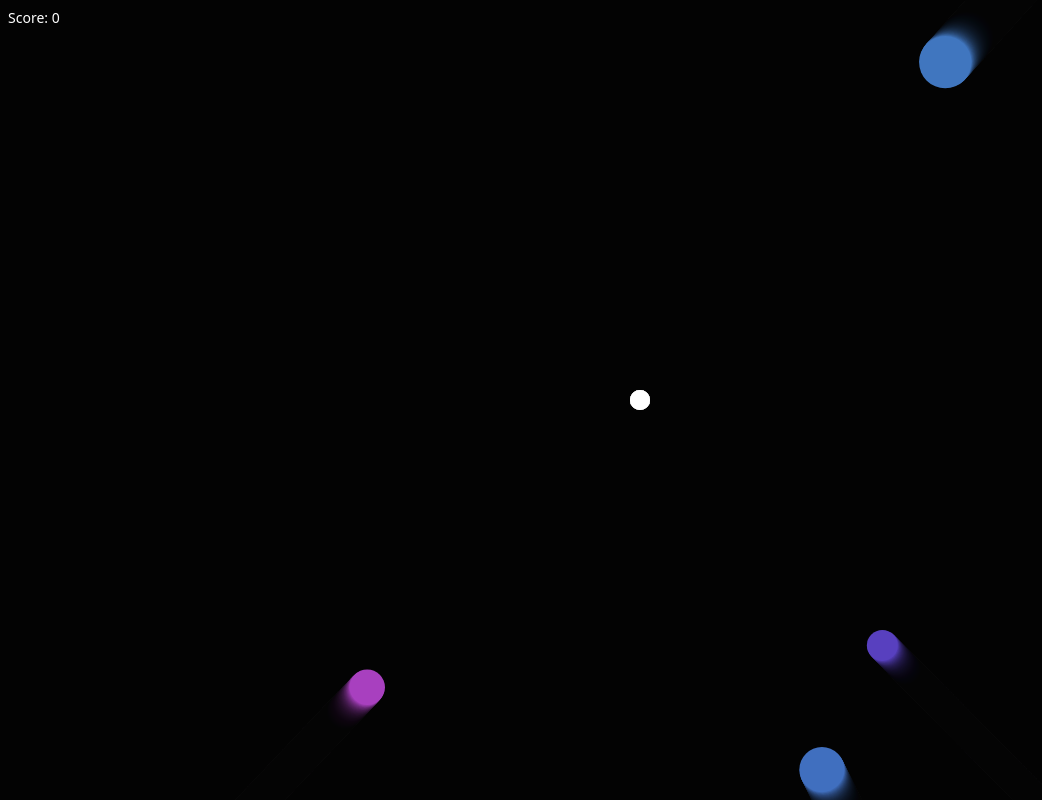
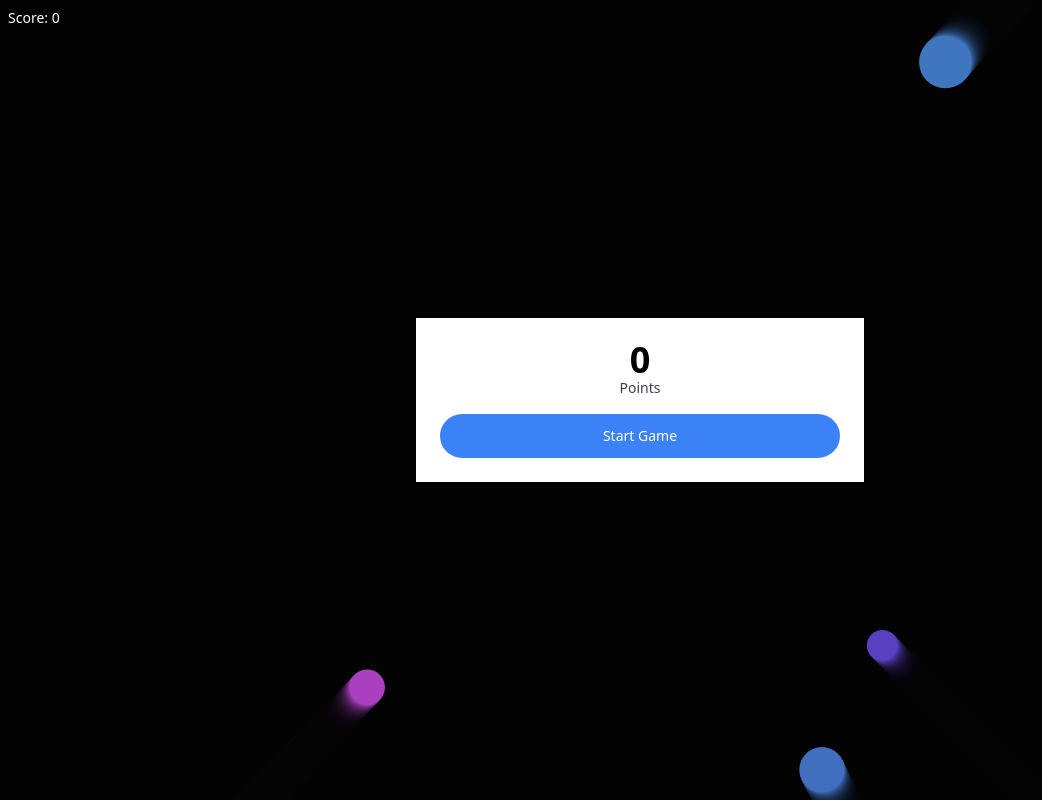
Before and after one commit to maecana/midPlayer, a plain HTML site: page index.html in a window 1280 px wide. Shown: the whole page, without its empty margins (0-1042 px from the left). Drawn offline with nearby package versions, Linux system fonts and the light colour scheme.

Commit message:
Added 'Game Over' UI 1. Modal UI for game over / start game.

```diff
--- a/index.html
+++ b/index.html
@@ -15,6 +15,18 @@
         <span>Score: </span><span id="scoreEl">0</span>
     </div>
 
+    <!-- Modal for game over -->
+    <div class="fixed inset-0 flex items-center justify-center">
+        <div class="bg-white max-w-md w-full text-center p-6">
+            <h1 class="font-bold text-4xl leading-none">0</h1>
+            <p class="text-sm mb-4 text-gray-700">Points</p>
+
+            <div>
+                <button class="bg-blue-500 w-full py-3 rounded-full text-white text-sm">Start Game</button>
+            </div>
+        </div>
+    </div>
+
     <!-- Create a canvas element -->
     <canvas></canvas>
 
```
